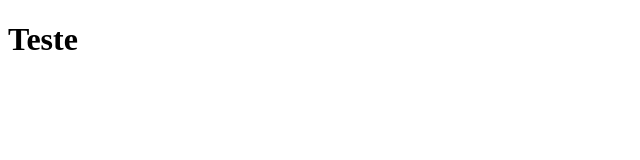
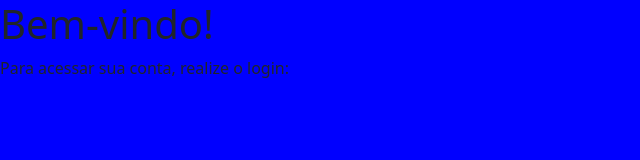
Before and after one commit to GabrielmAlves/Projeto-Fernando, a plain HTML site: page Front/index.html in a window 1280 px wide. Shown: the whole page, without its empty margins (0-640 px from the left). Drawn offline with nearby package versions, Linux system fonts and the light colour scheme.

Commit message:
Realizei alteração no index.html e criei a pasta do CSS junto com o arquivo do estilo.css lá dentro.

```diff
--- /dev/null
+++ b/Front/css/estilo.css
@@ -0,0 +1,3 @@
+body{
+    background-color: blue;
+}
--- a/Front/index.html
+++ b/Front/index.html
@@ -4,9 +4,12 @@
     <meta charset="UTF-8">
     <meta http-equiv="X-UA-Compatible" content="IE=edge">
     <meta name="viewport" content="width=device-width, initial-scale=1.0">
-    <title>Document</title>
+    <title>Login</title>
+    <link href="https://cdn.jsdelivr.net/npm/bootstrap@5.2.0/dist/css/bootstrap.min.css" rel="stylesheet" integrity="sha384-gH2yIJqKdNHPEq0n4Mqa/HGKIhSkIHeL5AyhkYV8i59U5AR6csBvApHHNl/vI1Bx" crossorigin="anonymous">
+    <link rel="stylesheet" href="css/estilo.css">
 </head>
 <body>
-    <h1>Teste</h1>
+    <h1>Bem-vindo!</h1>
+    <p>Para acessar sua conta, realize o login:</p>
 </body>
 </html>
```
